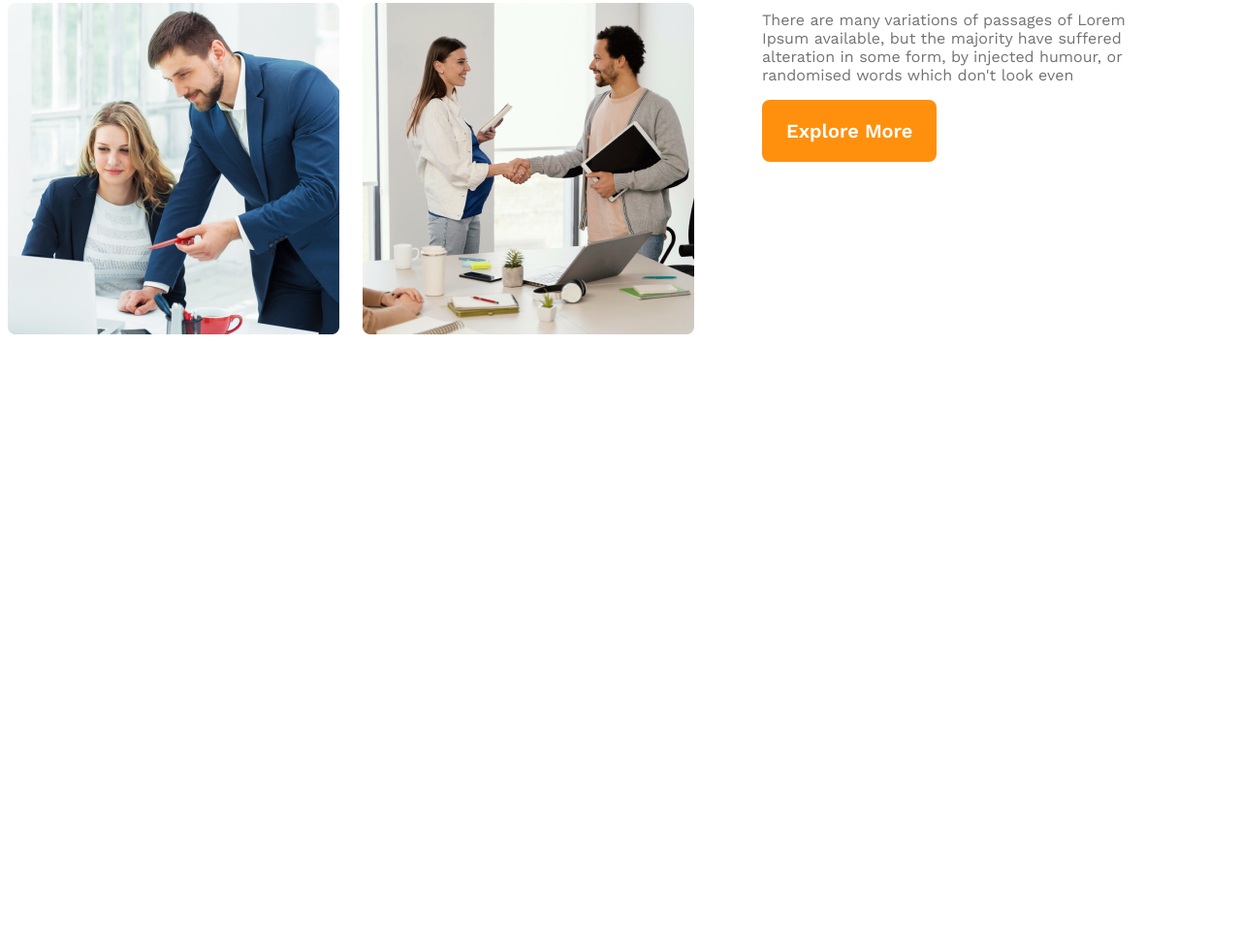
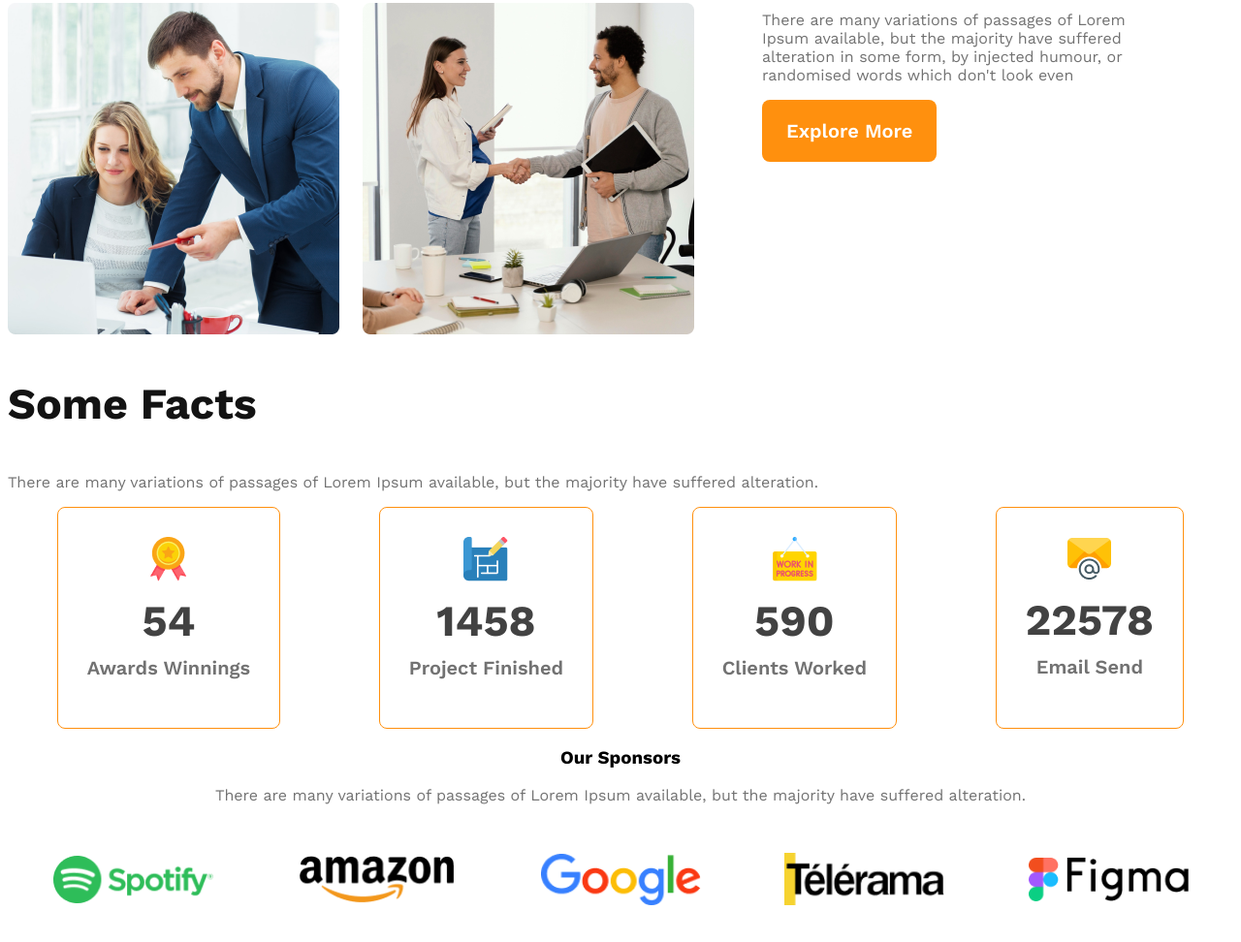
Before and after one commit to Tanvir29122005/g3-architects-resources, a plain HTML site: page index.html in a window 1280 px wide. Shown: the part 1463-2435 px from the top of the page at 97% size. Before the commit the page ends 1878 px from the top, so only its background shows below. Drawn offline with nearby package versions, Linux system fonts and the light colour scheme.

Commit message:
added the sponsors section

```diff
--- a/index.html
+++ b/index.html
@@ -40,6 +40,46 @@
                 <button class="btn">Explore More</button>
             </div>
         </section>
+        <section class="Features">
+
+        </section>
+        <section class="facts">
+            <h3 class="nav-title">Some Facts</h3>
+            <p class="text-gray">There are many variations of passages of Lorem Ipsum available, but the majority have suffered alteration.</p>
+            <div class="facts-card">
+                <div class="card">
+                    <img src="images/icons/ribon.png" alt="">
+                    <h2 class="card-stats">54</h2>
+                    <p class="card-title">Awards Winnings</p>
+                </div>
+                <div class="card">
+                    <img src="images/icons/projects.png" alt="">
+                    <h2 class="card-stats">1458</h2>
+                    <p class="card-title">Project Finished</p>
+                </div>
+                <div class="card">
+                    <img src="images/icons/customers.png" alt="">
+                    <h2 class="card-stats">590</h2>
+                    <p class="card-title">Clients Worked</p>
+                </div>
+                <div class="card">
+                    <img src="images/icons/email.png" alt="">
+                    <h2 class="card-stats">22578</h2>
+                    <p class="card-title">Email Send</p>
+                </div>
+            </div>
+        </section>
+        <section class="Sponsors">
+            <h3 class="section-title">Our Sponsors</h3>
+            <p class="text-gray">There are many variations of passages of Lorem Ipsum available, but the majority have suffered alteration.</p>
+            <div class="sponsors-img-container">
+                <img src="images/sponsors/spotify.png" alt="">
+                <img src="images/sponsors/amazon.png" alt="">
+                <img src="images/sponsors/google.png" alt="">
+                <img src="images/sponsors/telerama.png" alt="">
+                <img src="images/sponsors/figma.png" alt="">
+            </div>
+        </section>
     </main>
     <footer>
 
--- a/styles/architect.css
+++ b/styles/architect.css
@@ -83,31 +83,76 @@
 
  /* main style */
 
- main{
+ main {
      max-width: 1440px;
      margin: 70px auto;
  }
 
- .teams-container{
+ .teams-container {
      display: flex;
      align-items: center;
  }
 
- .teams-img-container{
+ .teams-img-container {
      display: grid;
      grid-template-columns: repeat(2, 1fr);
      gap: 1.5rem;
  }
- .teams-content{
+
+ .teams-content {
      padding-left: 70px;
      padding-right: 70px;
  }
- .teams-title{
+
+ .teams-title {
      font-size: 2.8rem;
  }
- .teams-title .quick-list{
+
+ .teams-title .quick-list {
      color: #727272;
      font-weight: 500px;
+ }
+
+ .facts-card {
+     display: flex;
+     justify-content: space-around;
+ }
+
+ .facts-card .card {
+     border-radius: 8px;
+     border: 1px solid #FF900E;
+     text-align: center;
+     padding: 30px;
+ }
+
+ .facts-card .card-stats {
+     font-size: 2.8rem;
+     color: #424242;
+     margin-top: 10px;
+     margin-bottom: 10px;
+ }
+
+ .facts-card .card-title {
+     font-weight: 600;
+     font-size: 1.25rem;
+     color: #727272;
+     margin-top: 5px;
+ }
+
+ .Sponsors{
+    text-align: center;
+ }
+
+ .sponsors-img-container{
+    margin-top: 50px;
+    display: flex;
+    justify-content: space-evenly;
+    align-items: center;
+    gap: 40px;
+ }
+
+ .sponsors-img-container img{
+    width: 165px;
  }
 
  /* responsive media */
@@ -118,17 +163,25 @@
      }
 
      nav,
-    .teams-container
+     .teams-container,
+     .facts-card,
+     .sponsors-img-container
       {
          flex-direction: column;
      }
 
-    .teams-img-container{
+     .teams-img-container {
          grid-template-columns: 1fr;
      }
-    .teams-content{
+
+     .teams-content,
+     .facts-card {
          padding-left: 20px;
          padding-right: 20px;
+     }
+
+     .facts-card {
+         gap: 20px;
      }
  }
 
@@ -138,8 +191,9 @@
          padding: 50px;
      }
 
-    nav ,
-    .teams-container
+     nav,
+     .teams-container,
+     .sponsors-img-container
      {
          flex-direction: column;
      }
```
Lines whose indentation alone changed are shown as unchanged.
